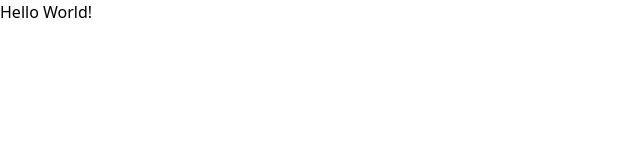
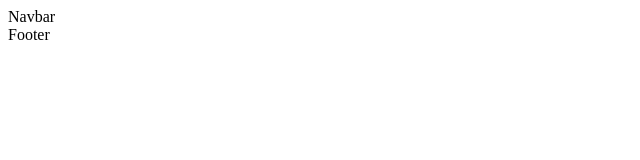
Before and after one commit to jysh-bgde/trackMyJobs, a React (Vite) app in the folder frontend/: page / in a window 1280 px wide. Shown: the top 160 px of the page, without its empty margins (0-640 px from the left). Built offline with nearby package versions, Linux system fonts and the light colour scheme.

Commit message:
fixed tailwind error, created navbar and footer component

```diff
--- a/frontend/src/App.jsx
+++ b/frontend/src/App.jsx
@@ -1,14 +1,11 @@
+import Footer from "./components/Footer";
+import Navbar from "./components/Navbar";
 
-import './App.css'
-
-function App() {
-
-
+export default function App() {
   return (
-   <div className='text-3xl  font-bold underline'>
-    Hello World!
-   </div>
+    <>
+  <Navbar/>
+  <Footer/>
+    </>
   )
 }
-
-export default App
--- /dev/null
+++ b/frontend/src/components/Footer.jsx
@@ -0,0 +1,9 @@
+import React from 'react'
+
+const Footer = () => {
+  return (
+    <div>Footer</div>
+  )
+}
+
+export default Footer
--- /dev/null
+++ b/frontend/src/components/Navbar.jsx
@@ -0,0 +1,12 @@
+import React from 'react'
+
+const Navbar = () => {
+  return (
+ <>
+  Navbar
+ </>
+
+  )
+}
+
+export default Navbar
--- a/frontend/src/main.jsx
+++ b/frontend/src/main.jsx
@@ -1,6 +1,7 @@
 import React from 'react'
 import ReactDOM from 'react-dom/client'
 import App from './App.jsx'
+
 
 
 ReactDOM.createRoot(document.getElementById('root')).render(
```
Also changed, not shown: frontend/src/index.css (renamed from frontend/src/App.css).
